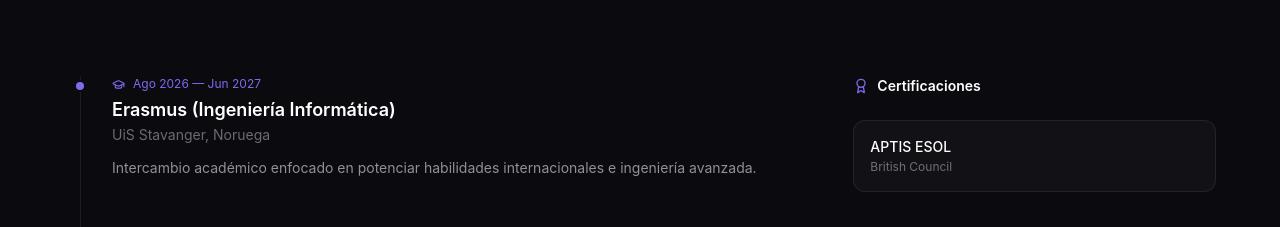
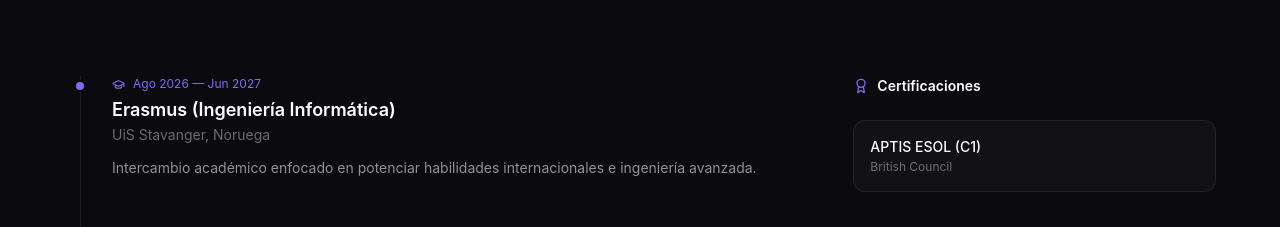
Before and after one commit to taro-py/portfoli, a React (Vite) app: page / in a window 1280 px wide. Shown: the part 2240-2467 px from the top of the page. Built offline with nearby package versions, Linux system fonts and the light colour scheme.

Commit message:
añadir C1 a la tarjeta de certificación de Aptis

```diff
--- a/src/app/components/Experience.tsx
+++ b/src/app/components/Experience.tsx
@@ -85,7 +85,7 @@ export function Experience() {
                 transition={{ duration: 0.4 }}
                 className="rounded-xl border border-white/8 bg-white/3 p-4"
               >
-                <p className="text-white text-sm mb-0.5" style={{ fontWeight: 500 }}>APTIS ESOL</p>
+                <p className="text-white text-sm mb-0.5" style={{ fontWeight: 500 }}>APTIS ESOL (C1)</p>
                 <p className="text-white/40 text-xs">British Council</p>
               </motion.div>
             </div>
```
